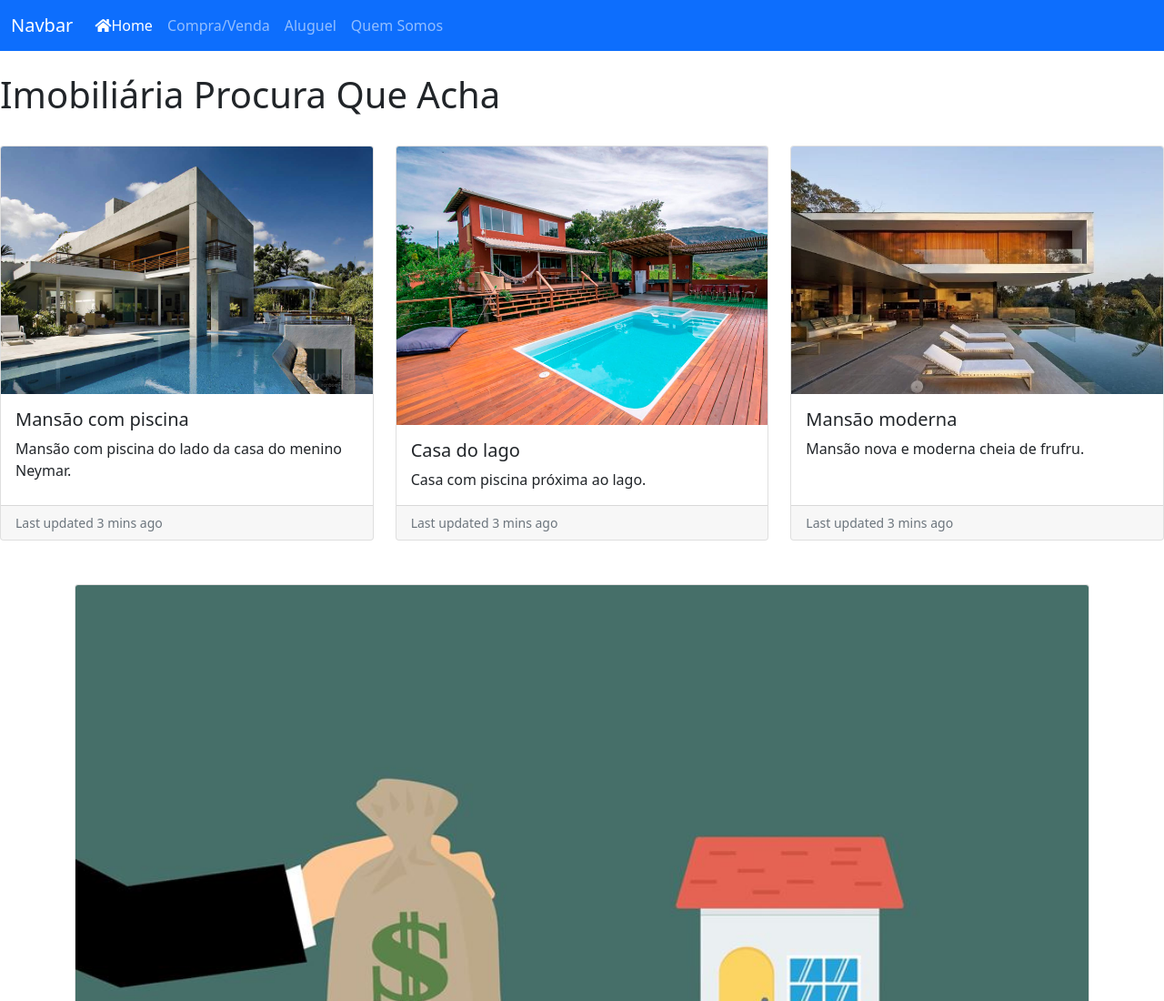
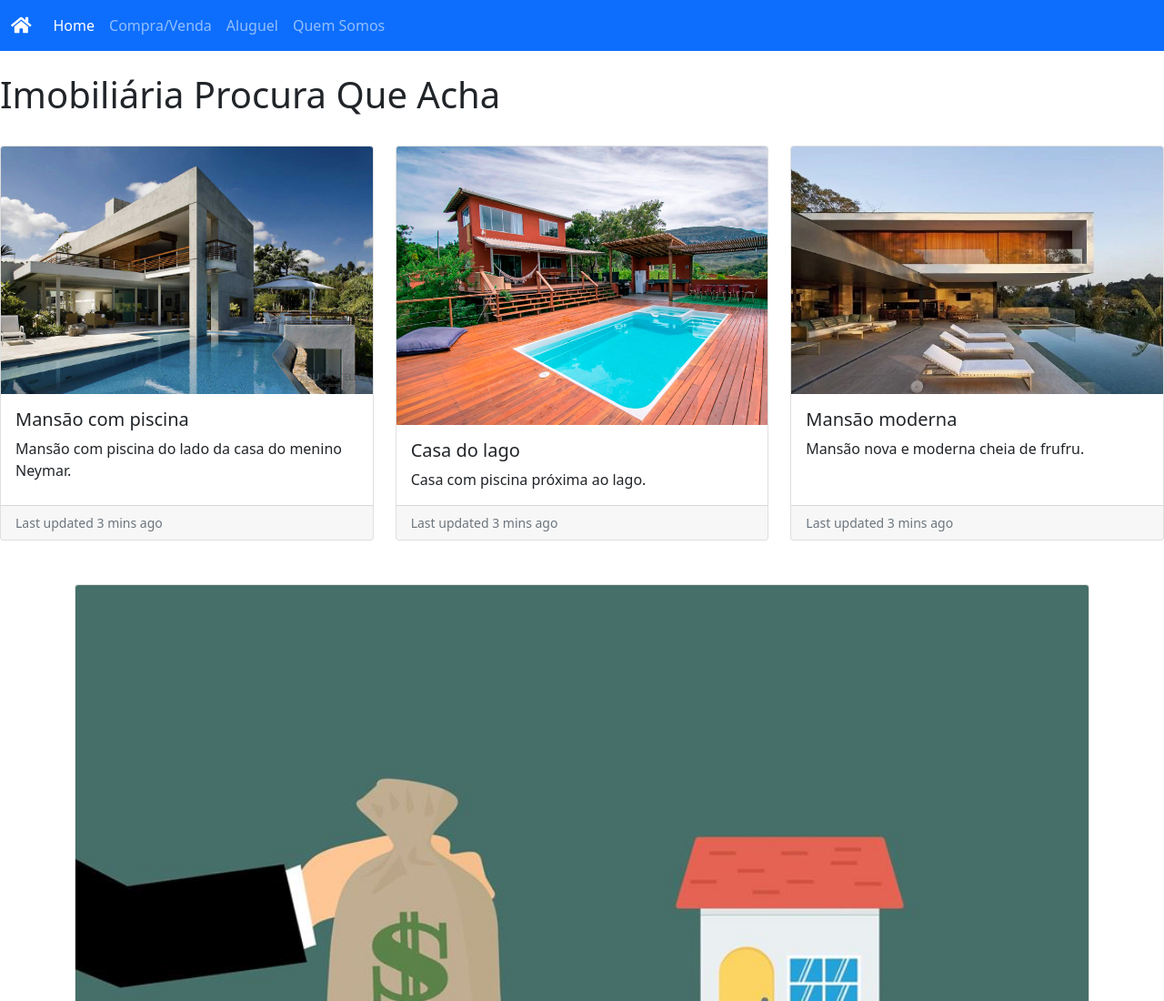
Before and after one commit to felipeguths/imob-site, a plain HTML site: page index.html in a window 1280 px wide. Shown: the top 1100 px of the page at 91% size. Drawn offline with Linux system fonts and the light colour scheme.

Commit message:
Commit de teste da nova branch

```diff
--- a/index.html
+++ b/index.html
@@ -12,7 +12,7 @@
 <body>
     <nav class="navbar navbar-expand-lg navbar-dark bg-primary">
         <div class="container-fluid">
-            <a class="navbar-brand" href="#">Navbar</a>
+            <a class="navbar-brand" href="#"><i class="fas fa-home"></i></a>
             <button class="navbar-toggler" type="button" data-bs-toggle="collapse" data-bs-target="#navbarNav"
                 aria-controls="navbarNav" aria-expanded="false" aria-label="Toggle navigation">
                 <span class="navbar-toggler-icon"></span>
@@ -20,7 +20,7 @@
             <div class="collapse navbar-collapse" id="navbarNav">
                 <ul class="navbar-nav">
                     <li class="nav-item">
-                        <a class="nav-link active" aria-current="page" href="#"><i class="fas fa-home"></i>Home</a>
+                        <a class="nav-link active" aria-current="page" href="#">Home</a>
                     </li>
                     <li class="nav-item">
                         <a class="nav-link" href="#">Compra/Venda</a>
```
